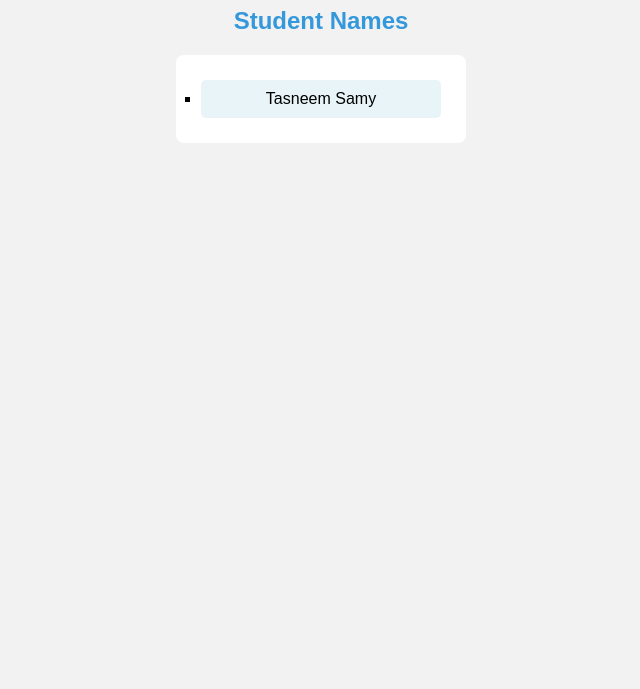
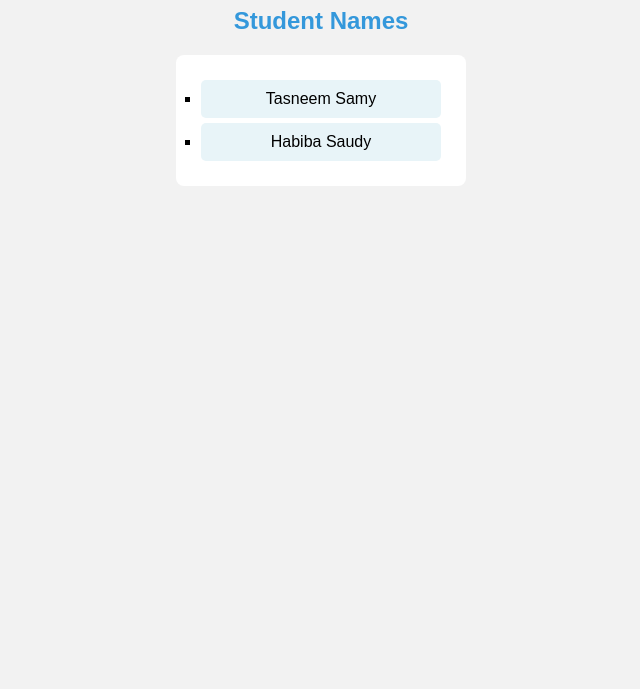
Before and after one commit to neema233/AI47_Version_Control, a plain HTML site: page index.html in a window 1280 px wide. Shown: the part 111-800 px from the top of the page, without its empty margins (319-959 px from the left). Drawn offline with Linux system fonts and the light colour scheme.

Commit message:
add my name - Habiba

```diff
--- a/index.html
+++ b/index.html
@@ -14,6 +14,7 @@
 
     <ul id="nameList">
         <li>Tasneem Samy</li>
+        <li>Habiba Saudy</li>
 
     </ul>
 
```
